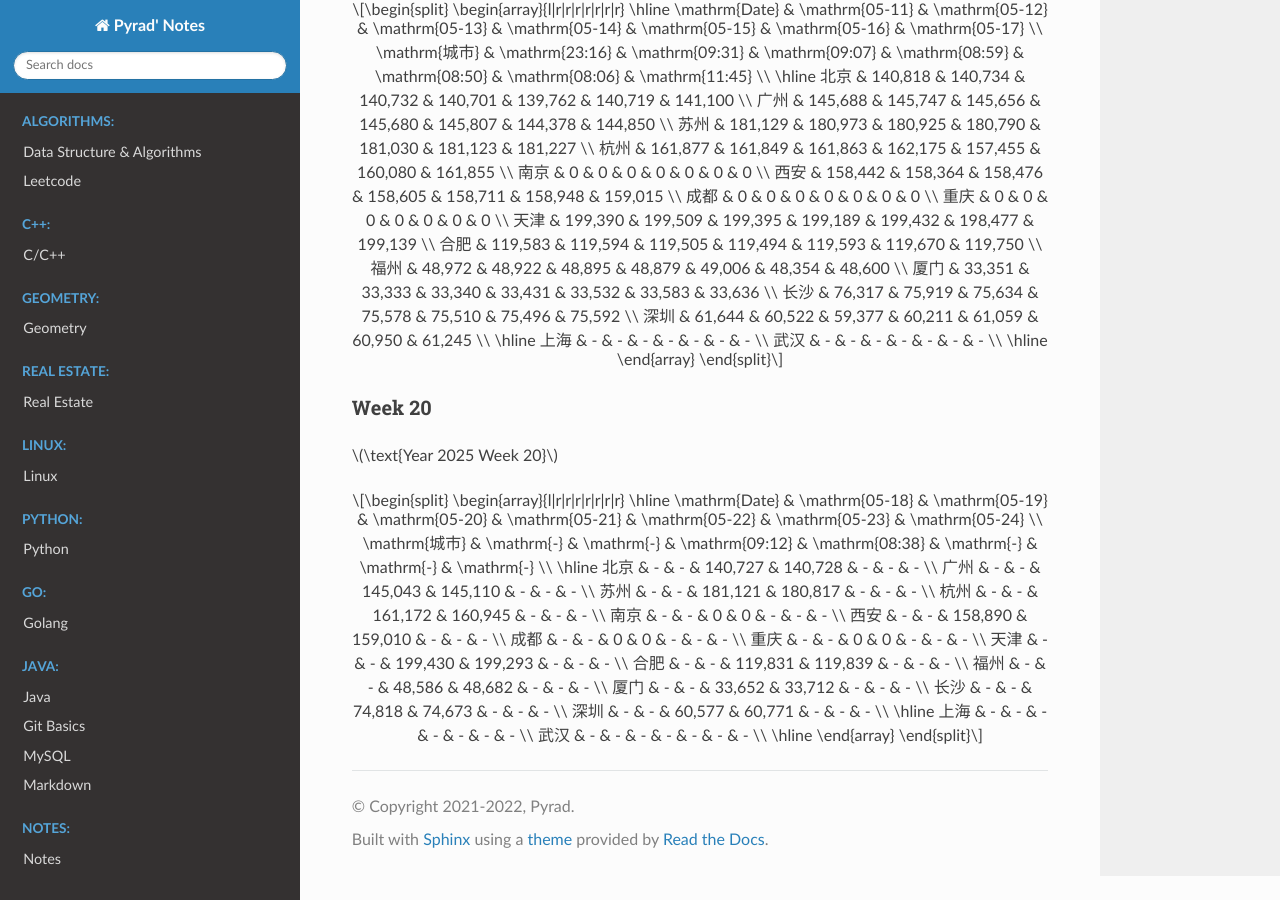
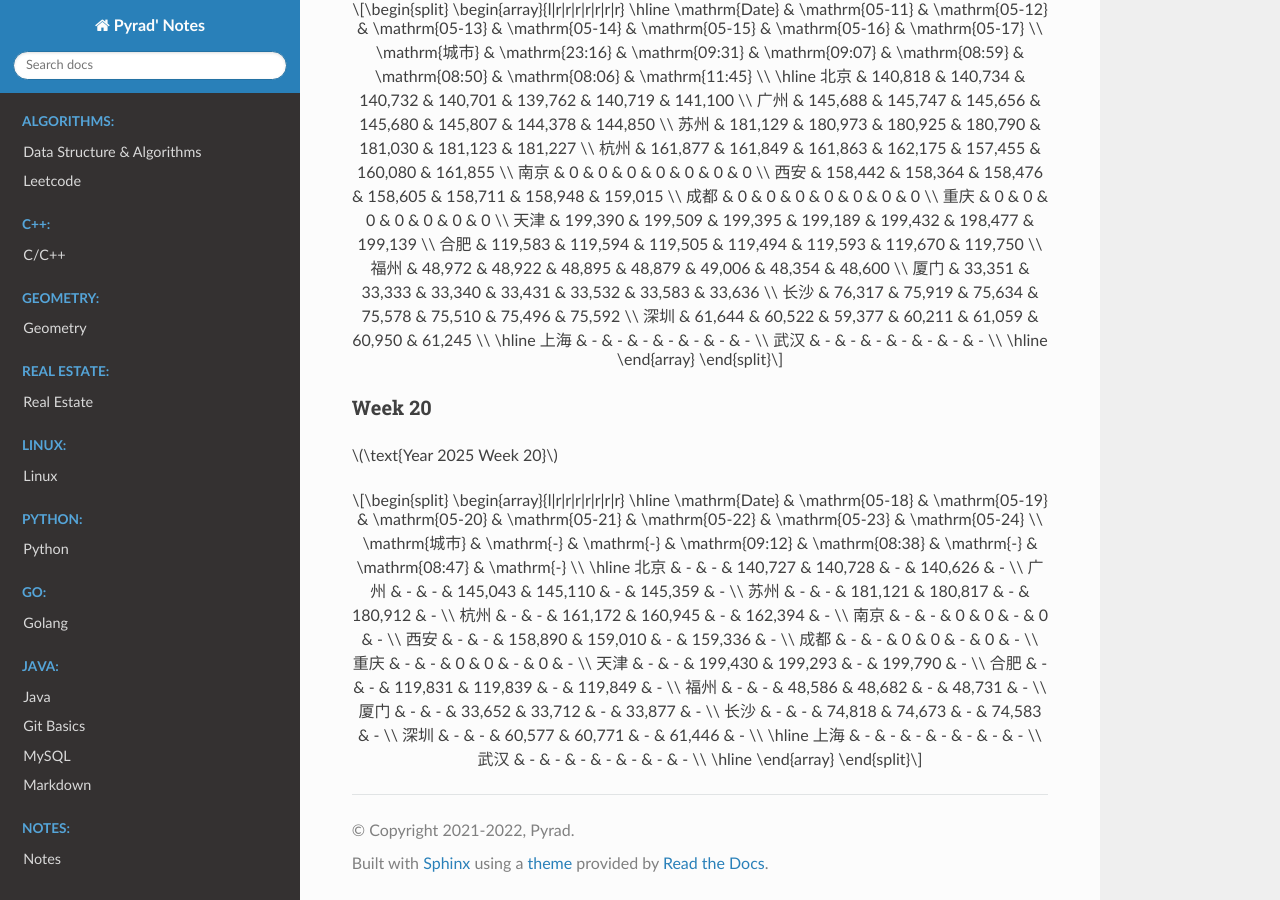
Before and after one commit to Pyrad/pyradnotes, a Sphinx documentation site: the page built from source/RealEstate/resalenumbers2025.md, in a window 1280 px wide and 900 px high, scrolled down 9362 px. Built offline with Sphinx 7.4.7 and the Read the Docs theme 3.1.0, drawn with Linux system fonts in a browser that asks for light colours; pages that are not in the unit, such as notebooks, are missing from menus; a script that is not in the unit is left out.

Commit message:
Realestate Update resale numbers 2025-05-23 08:47

```diff
--- a/source/RealEstate/resalenumbers2025.md
+++ b/source/RealEstate/resalenumbers2025.md
@@ -651,22 +651,22 @@ $$
 \begin{array}{l|r|r|r|r|r|r|r}
 \hline
 \mathrm{Date} & \mathrm{05-18} & \mathrm{05-19} & \mathrm{05-20} & \mathrm{05-21} & \mathrm{05-22} & \mathrm{05-23} & \mathrm{05-24} \\
-\mathrm{城市} & \mathrm{-} & \mathrm{-} & \mathrm{09:12} & \mathrm{08:38} & \mathrm{-} & \mathrm{-} & \mathrm{-} \\
+\mathrm{城市} & \mathrm{-} & \mathrm{-} & \mathrm{09:12} & \mathrm{08:38} & \mathrm{-} & \mathrm{08:47} & \mathrm{-} \\
 \hline
-北京 & - & - & 140,727 & 140,728 & - & - & - \\
-广州 & - & - & 145,043 & 145,110 & - & - & - \\
-苏州 & - & - & 181,121 & 180,817 & - & - & - \\
-杭州 & - & - & 161,172 & 160,945 & - & - & - \\
-南京 & - & - & 0 & 0 & - & - & - \\
-西安 & - & - & 158,890 & 159,010 & - & - & - \\
-成都 & - & - & 0 & 0 & - & - & - \\
-重庆 & - & - & 0 & 0 & - & - & - \\
-天津 & - & - & 199,430 & 199,293 & - & - & - \\
-合肥 & - & - & 119,831 & 119,839 & - & - & - \\
-福州 & - & - & 48,586 & 48,682 & - & - & - \\
-厦门 & - & - & 33,652 & 33,712 & - & - & - \\
-长沙 & - & - & 74,818 & 74,673 & - & - & - \\
-深圳 & - & - & 60,577 & 60,771 & - & - & - \\
+北京 & - & - & 140,727 & 140,728 & - & 140,626 & - \\
+广州 & - & - & 145,043 & 145,110 & - & 145,359 & - \\
+苏州 & - & - & 181,121 & 180,817 & - & 180,912 & - \\
+杭州 & - & - & 161,172 & 160,945 & - & 162,394 & - \\
+南京 & - & - & 0 & 0 & - & 0 & - \\
+西安 & - & - & 158,890 & 159,010 & - & 159,336 & - \\
+成都 & - & - & 0 & 0 & - & 0 & - \\
+重庆 & - & - & 0 & 0 & - & 0 & - \\
+天津 & - & - & 199,430 & 199,293 & - & 199,790 & - \\
+合肥 & - & - & 119,831 & 119,839 & - & 119,849 & - \\
+福州 & - & - & 48,586 & 48,682 & - & 48,731 & - \\
+厦门 & - & - & 33,652 & 33,712 & - & 33,877 & - \\
+长沙 & - & - & 74,818 & 74,673 & - & 74,583 & - \\
+深圳 & - & - & 60,577 & 60,771 & - & 61,446 & - \\
 \hline
 上海 & - & - & - & - & - & - & - \\
 武汉 & - & - & - & - & - & - & - \\
```
Also changed, not shown: 1 other file.
